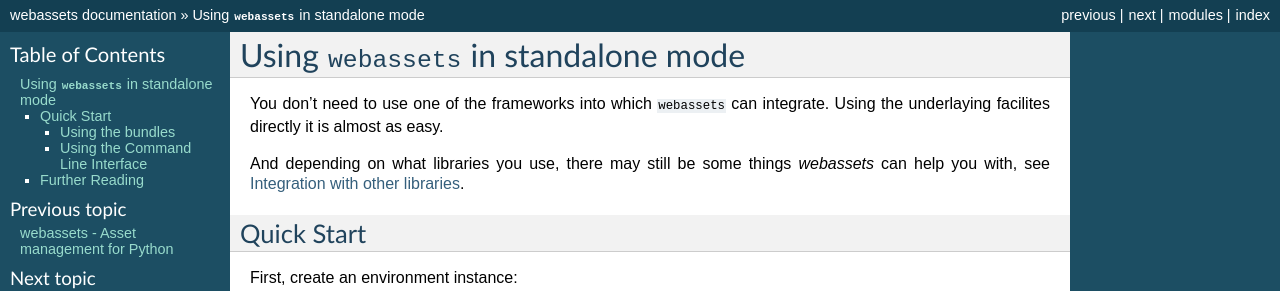
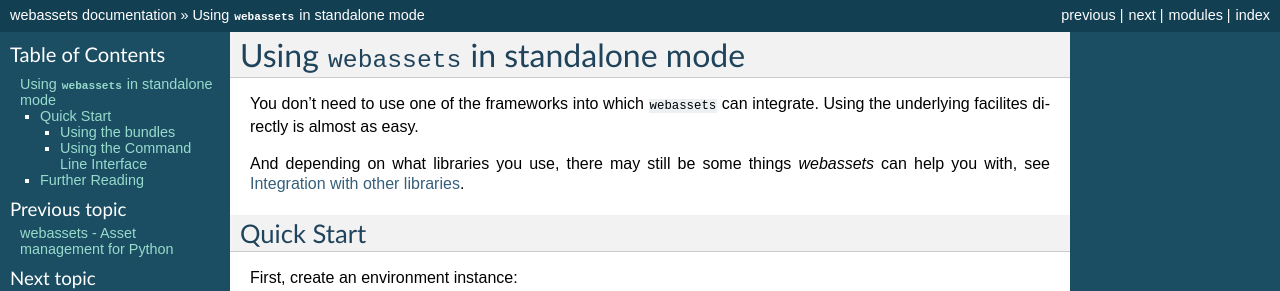
Before and after one commit to miracle2k/webassets, a Sphinx documentation site: the page built from docs/generic/index.rst, in a window 1280 px wide. Shown: the top 291 px of the page. Built offline with Sphinx 7.4.7, drawn with Linux system fonts in a browser that asks for light colours; the version number could not be read and is left out.

Commit message:
index.rst: Spelling/grammar tweaks

```diff
--- a/docs/generic/index.rst
+++ b/docs/generic/index.rst
@@ -3,7 +3,7 @@
 ======================================
 
 You don't need to use one of the frameworks into which ``webassets`` can
-integrate. Using the underlaying facilites directly it is almost as easy.
+integrate. Using the underlying facilites directly is almost as easy.
 
 And depending on what libraries you use, there may still be some things
 *webassets* can help you with, see :doc:`/integration/index`.
```
